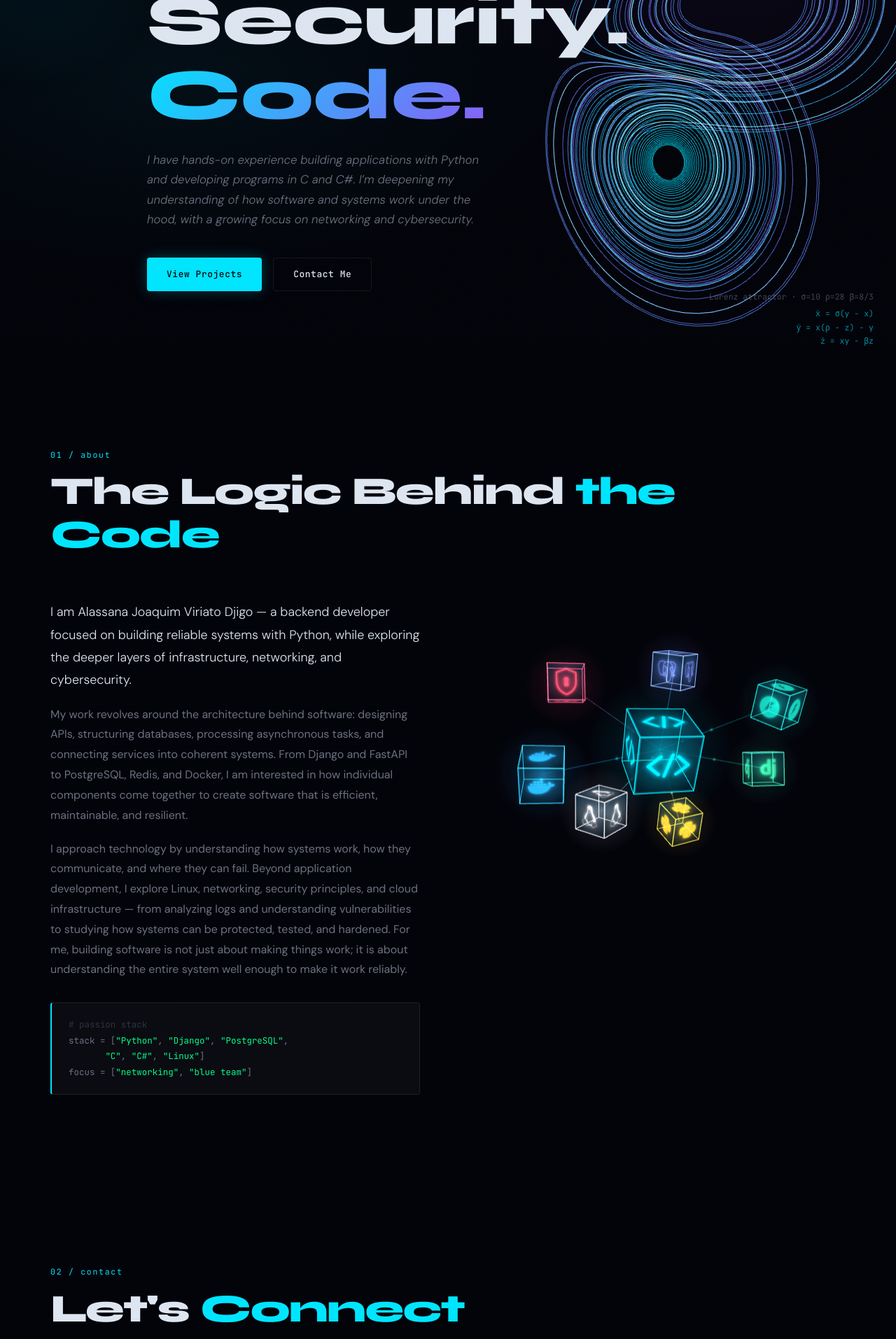
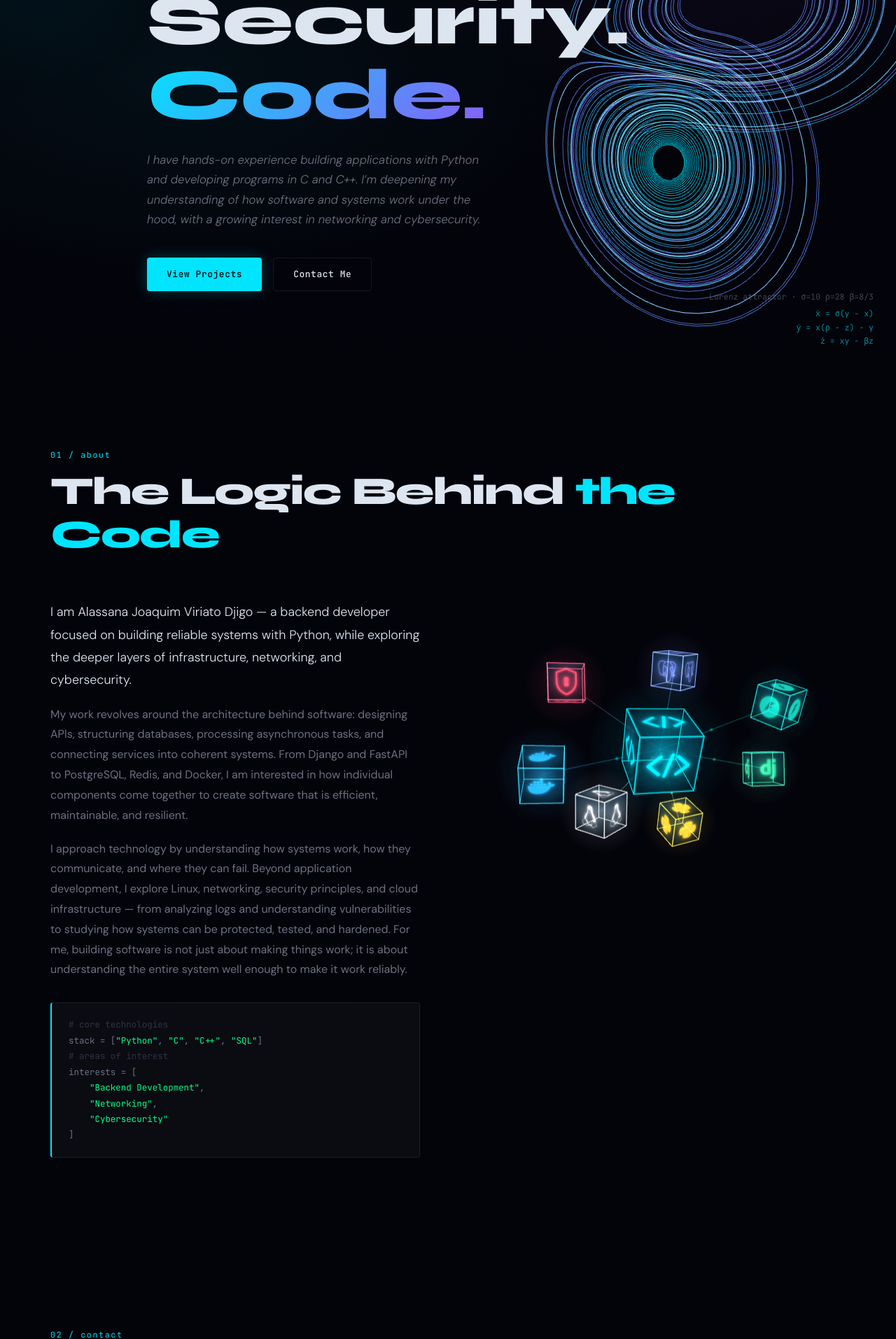
Before and after one commit to Alassana-Djigo/Portfolio, a Django app: page / in a window 1280 px wide. Shown: the part 314-2227 px from the top of the page at 70% size. Run offline with Django 5.2, Linux system fonts and the light colour scheme; data that the repository does not hold is empty; some libraries are stand-ins or nearby versions.

Commit message:
Update hero and About copy: C++, core technologies and areas of interest

```diff
--- a/templates/base.html
+++ b/templates/base.html
@@ -5,7 +5,7 @@
   <meta charset="UTF-8">
   <meta name="viewport" content="width=device-width, initial-scale=1.0">
   <title>{% block title %}Alassana Djigo — Networks, Security & Code{% endblock %}</title>
-  <meta name="description" content="Alassana Djigo — developer focused on reliable backend systems with Python, with a growing focus on networking and cybersecurity.">
+  <meta name="description" content="Alassana Djigo — developer focused on reliable backend systems with Python, with a growing interest in networking and cybersecurity.">
   <meta name="theme-color" content="#03030A">
   <meta property="og:title" content="Alassana Djigo — Networks, Security & Code">
   <meta property="og:description" content="Backend developer (Python, Django) exploring networking and cybersecurity.">
--- a/templates/sections/about.html
+++ b/templates/sections/about.html
@@ -17,10 +17,14 @@
                         I approach technology by understanding how systems work, how they communicate, and where they can fail. Beyond application development, I explore Linux, networking, security principles, and cloud infrastructure — from analyzing logs and understanding vulnerabilities to studying how systems can be protected, tested, and hardened. For me, building software is not just about making things work; it is about understanding the entire system well enough to make it work reliably.
                     </p>
                     <p class="about__code mono">
-                        <span class="code-comment"># passion stack</span><br>
-                        stack = [<span class="code-str">"Python"</span>, <span class="code-str">"Django"</span>, <span class="code-str">"PostgreSQL"</span>,<br>
-                        &nbsp;&nbsp;&nbsp;&nbsp;&nbsp;&nbsp;&nbsp;<span class="code-str">"C"</span>, <span class="code-str">"C#"</span>, <span class="code-str">"Linux"</span>]<br>
-                        focus = [<span class="code-str">"networking"</span>, <span class="code-str">"blue team"</span>]
+                        <span class="code-comment"># core technologies</span><br>
+                        stack = [<span class="code-str">"Python"</span>, <span class="code-str">"C"</span>, <span class="code-str">"C++"</span>, <span class="code-str">"SQL"</span>]<br>
+                        <span class="code-comment"># areas of interest</span><br>
+                        interests = [<br>
+                        &nbsp;&nbsp;&nbsp;&nbsp;<span class="code-str">"Backend Development"</span>,<br>
+                        &nbsp;&nbsp;&nbsp;&nbsp;<span class="code-str">"Networking"</span>,<br>
+                        &nbsp;&nbsp;&nbsp;&nbsp;<span class="code-str">"Cybersecurity"</span><br>
+                        ]
                     </p>
                 </div>
 
--- a/templates/sections/hero.html
+++ b/templates/sections/hero.html
@@ -7,7 +7,7 @@
       <span class="hero__title-top">Networks. Security.</span>
       <span class="hero__title-bottom"><em>Code.</em></span>
     </h1>
-    <p class="hero__tagline">I have hands-on experience building applications with Python and developing programs in C and C#. I’m deepening my understanding of how software and systems work under the hood, with a growing focus on networking and cybersecurity.</p>
+    <p class="hero__tagline">I have hands-on experience building applications with Python and developing programs in C and C++. I’m deepening my understanding of how software and systems work under the hood, with a growing interest in networking and cybersecurity.</p>
     <div class="hero__cta">
       <a href="#projects" class="btn btn--primary">View Projects</a>
       <a href="#contact" class="btn btn--ghost">Contact Me</a>
```
